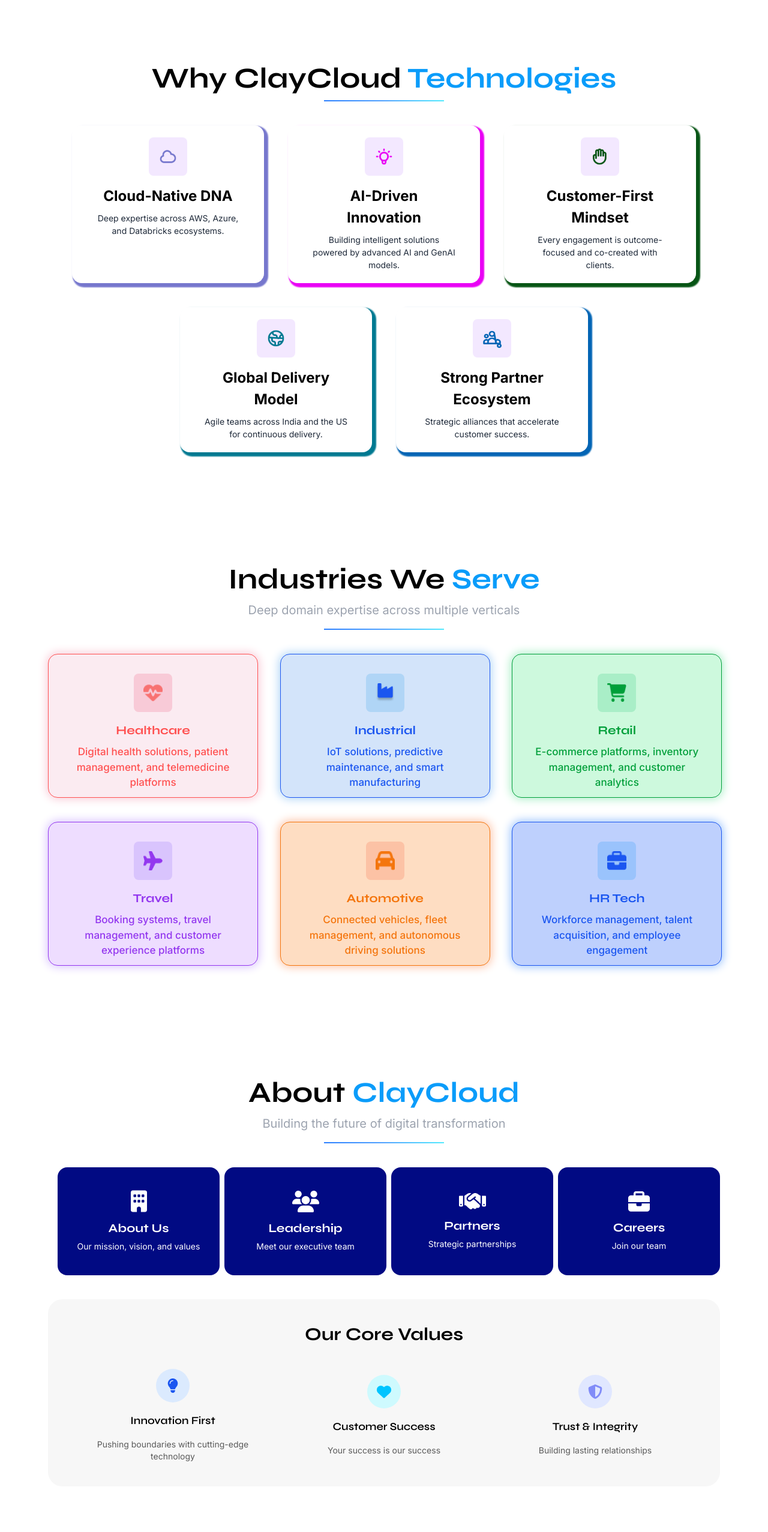
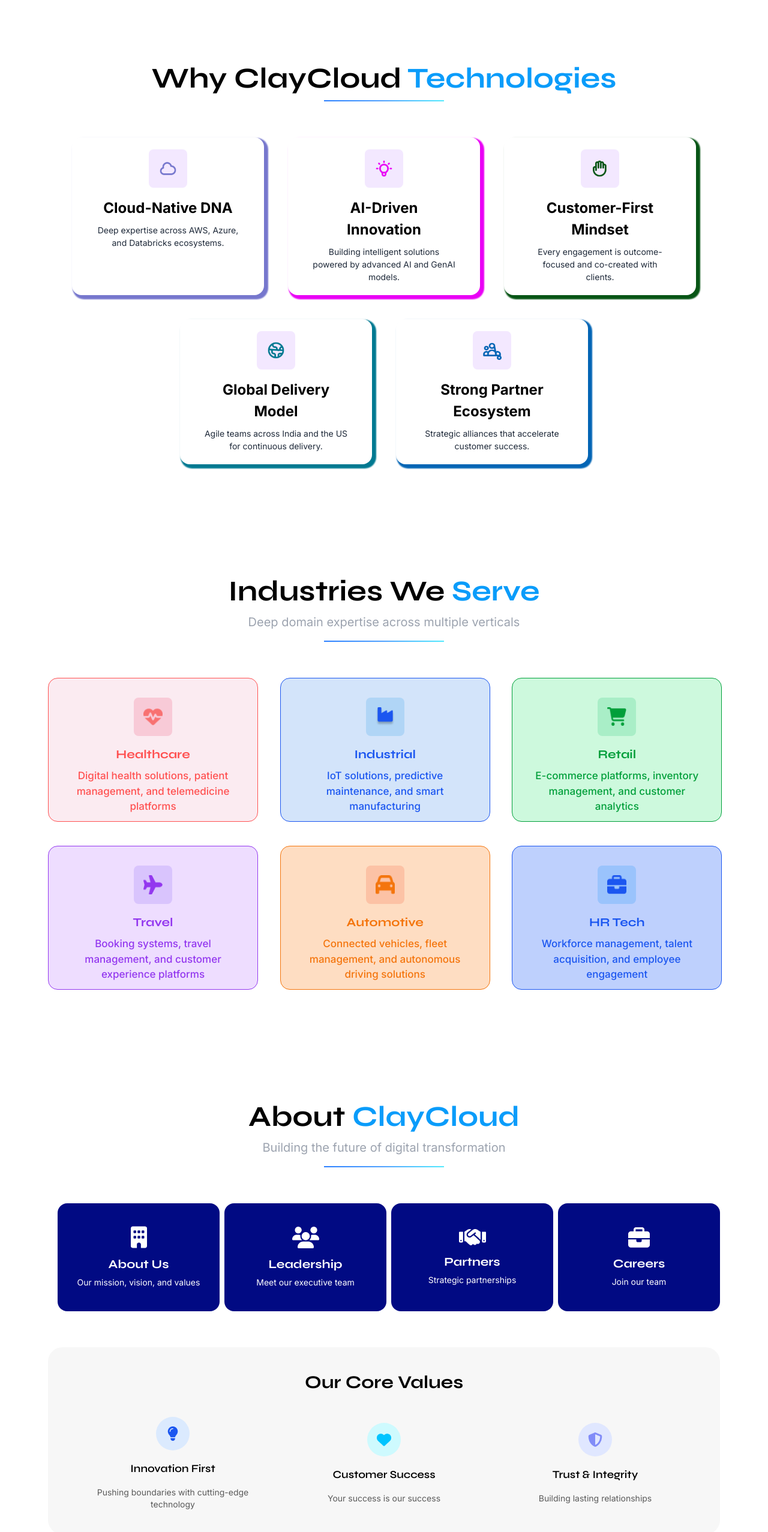
Before and after one commit to Ratneshch/Clay_Cloud, a Next.js app: page / in a window 1280 px wide. Shown: the part 1065-3619 px from the top of the page at 60% size. Before the commit the page ends 3591 px from the top, so only its background shows below. Built offline with nearby package versions, Linux system fonts and the light colour scheme.

Commit message:
little changes are done

```diff
--- a/src/components/AboutCloud.jsx
+++ b/src/components/AboutCloud.jsx
@@ -83,7 +83,7 @@ const AboutCloud = () => {
         </div>
 
 
-          <div className="grid grid-cols-1 sm:grid-cols-2 md:grid-cols-3 lg:grid-cols-4 gap-6 mt-10 px-4">
+          <div className="grid grid-cols-1 sm:grid-cols-2 md:grid-cols-3 lg:grid-cols-4 gap-6 mt-15 px-4">
               {cardData.map((item) => (
                   <AboutCard
                       key={item.id}
@@ -97,7 +97,7 @@ const AboutCloud = () => {
               ))}
           </div>
 
-          <div className="w-full bg-[#f7f7f7] mt-10 rounded-3xl px-8 py-10 flex flex-col items-center justify-center">
+          <div className="w-full bg-[#f7f7f7] mt-10 rounded-3xl px-8 py-10 flex flex-col items-center mt-15 justify-center">
               <h2 className="text-3xl text-black text-center font-bold mb-10">Our Core Values</h2>
 
               <div className="grid grid-cols-1 md:grid-cols-3 gap-8 w-full max-w-5xl text-center">
--- a/src/components/Serve.jsx
+++ b/src/components/Serve.jsx
@@ -92,9 +92,9 @@ const Serve = () => {
         </div>
 
         {/* second part */}
-        <div className='mt-10 grid grid-cols-1 sm:grid-cols-2 md:grid-cols-3 gap-5 sm:gap-10'>
+        <div className='mt-15 grid grid-cols-1 sm:grid-cols-2 md:grid-cols-3 gap-5 sm:gap-10'>
             {useCases.map(item =>(
-                <ServeCard key={item.id} title={item.title} description={item.description} icon={item.icon} bgcolor={item.bgcolor} textcolor={item.textcolor} iconolor={item.iconolor} shadowColor={item.shadowColor} bordercolor={item.bordercolor} />
+                <ServeCard key={item.id} title={item.title} description={item.description} icon={item.icon} bgcolor={item.bgcolor} textcolor={item.textcolor} iconolor={item.iconolor} bordercolor={item.bordercolor} />
             ))}
         </div>
 
--- a/src/components/ServeCard.jsx
+++ b/src/components/ServeCard.jsx
@@ -1,6 +1,6 @@
 import React from 'react'
 
-const ServeCard = ({title, description, icon, bgcolor, iconolor, textcolor, shadowColor, bordercolor}) => {
+const ServeCard = ({title, description, icon, bgcolor, iconolor, textcolor, bordercolor}) => {
   return (
     <div
       className="
@@ -11,7 +11,7 @@ const ServeCard = ({title, description, icon, bgcolor, iconolor, textcolor, shad
         transition-shadow duration-300
         border
       "
-      style={{ backgroundColor: bgcolor, boxShadow: `0px 0px 15px 2px ${shadowColor}`, borderColor: bordercolor }}
+      style={{ backgroundColor: bgcolor, borderColor: bordercolor }}
     >
       <div
         className="p-4 rounded-lg mb-2 mt-8"
--- a/src/components/UseCase.jsx
+++ b/src/components/UseCase.jsx
@@ -57,7 +57,7 @@ const UseCase = () => {
         </div>
 
         {/* second part */}
-        <div className='mt-10 flex flex-wrap justify-center gap-10'>
+        <div className='mt-15 flex flex-wrap justify-center gap-10'>
             {useCaseData.map(item =>(
                 <UseCaseCard key={item.id} title={item.title} description={item.description} icon={item.icon} shadowColor={item.shadowColor} />
             ))}
```
